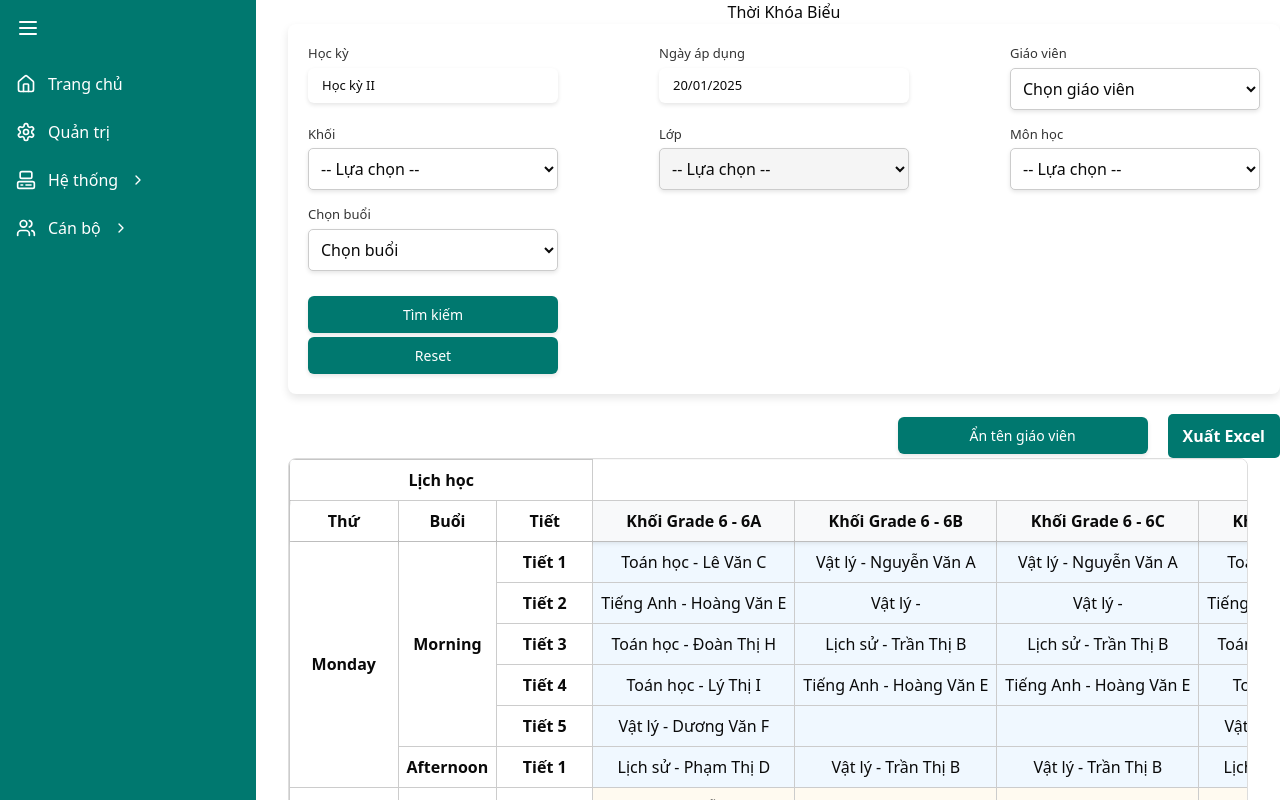
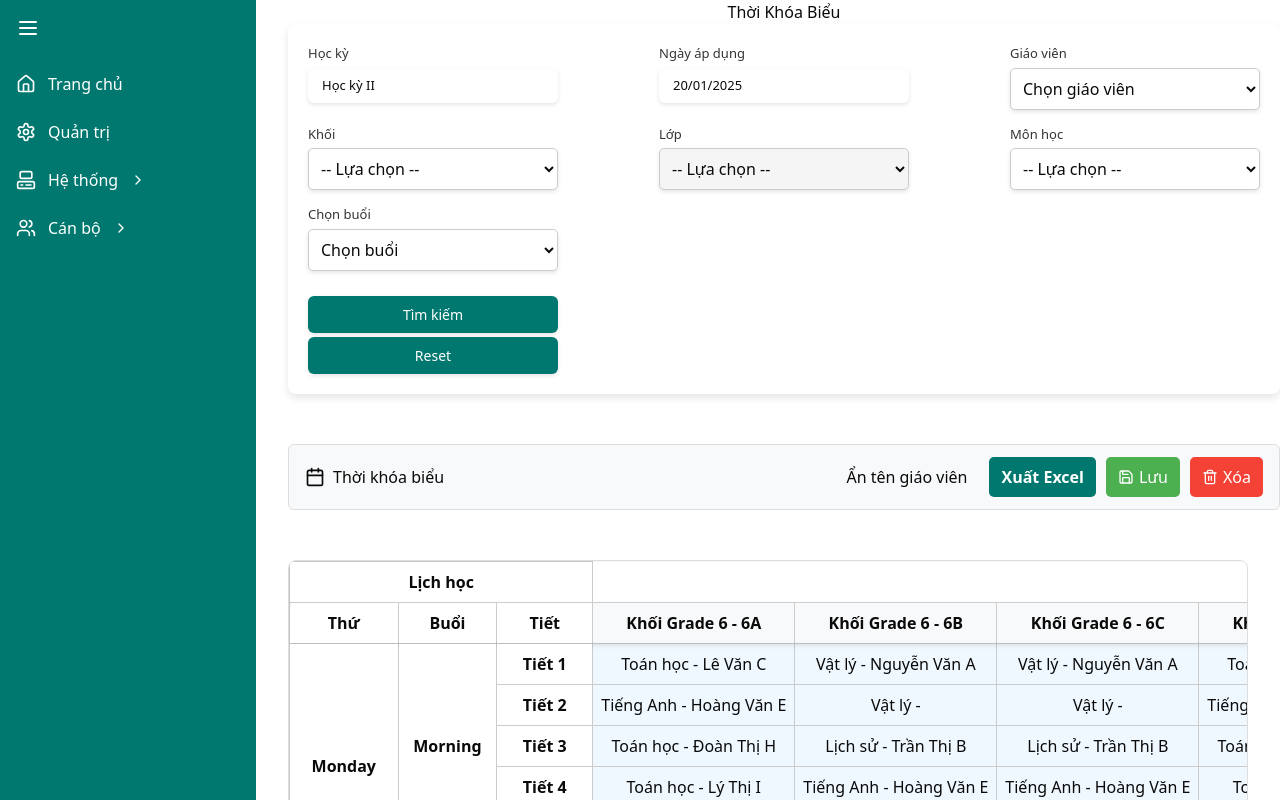
Before and after one commit to khanhpd2402/hgs-management-system, a React (Vite) app in the folder hgs-client/: page /system/schedule in a window 1280 px wide. Shown: the top 800 px of the page. Built offline with nearby package versions, Linux system fonts and the light colour scheme.

Commit message:
ẩn hiện giáo viên exprot

```diff
--- a/hgs-client/src/pages/Schedule/ExportSchedule.jsx
+++ b/hgs-client/src/pages/Schedule/ExportSchedule.jsx
@@ -3,8 +3,17 @@ import * as XLSX from "xlsx";
 import { saveAs } from "file-saver";
 import "./ExportSchedule.scss";
 
-const ExportSchedule = ({ selectedGrade, selectedClass, filteredClasses, scheduleData, days, sessions, getSubjectName, getTeacherName }) => {
-
+const ExportSchedule = ({
+  selectedGrade,
+  selectedClass,
+  filteredClasses,
+  scheduleData,
+  days,
+  sessions,
+  getSubjectName,
+  getTeacherName,
+  showTeacherName // Nhận prop showTeacherName
+}) => {
   const exportToExcel = () => {
     const worksheetData = [];
 
@@ -47,7 +56,13 @@ const ExportSchedule = ({ selectedGrade, selectedClass, filteredClasses, schedul
 
           filteredClasses.forEach(({ grade, className }) => {
             const period = scheduleData[grade]?.[className]?.[day]?.[session]?.[periodIndex];
-            row.push(period ? `${getSubjectName(period.subject_Id)} - ${getTeacherName(period.teacher_id)}` : "");
+            if (period) {
+              const subjectName = getSubjectName(period.subject_Id);
+              const teacherName = showTeacherName ? ` - ${getTeacherName(period.teacher_id)}` : "";
+              row.push(`${subjectName}${teacherName}`);
+            } else {
+              row.push("");
+            }
           });
 
           worksheetData.push(row);
@@ -65,7 +80,7 @@ const ExportSchedule = ({ selectedGrade, selectedClass, filteredClasses, schedul
       { width: 10 }, // "Thứ" giữ nguyên
       { width: 10 }, // "Buổi" giữ nguyên
       { width: 10 }, // "Tiết" giữ nguyên
-      ...filteredClasses.map(() => ({ width: 20 })) // Các lớp có độ rộng gấp đôi
+      ...filteredClasses.map(() => ({ width: 25 })) // Các lớp có độ rộng lớn hơn
     ];
 
     // Xuất file
@@ -73,8 +88,6 @@ const ExportSchedule = ({ selectedGrade, selectedClass, filteredClasses, schedul
     const data = new Blob([excelBuffer], { type: "application/octet-stream" });
     saveAs(data, "Thoi_Khoa_Bieu.xlsx");
   };
-
-
 
   return (
     <button onClick={exportToExcel} className="export-button">
--- a/hgs-client/src/pages/Schedule/Schedule.jsx
+++ b/hgs-client/src/pages/Schedule/Schedule.jsx
@@ -2,6 +2,7 @@ import React, { useState, useMemo } from "react";
 import { scheduleData, teacherData, subjectData } from "./data";
 import "./Schedule.scss";
 import ExportSchedule from "./ExportSchedule";
+import { Calendar, Save, Trash2 } from "lucide-react";
 
 const getTeacherName = (teacher_id) => {
     const teacher = teacherData.find((t) => t.teacher_id === parseInt(teacher_id));
@@ -268,8 +269,15 @@ const ScheduleTable = () => {
 
 
 
-            <div className="filter-row" style={{ display: 'flex', justifyContent: 'flex-end', alignItems: 'center' }}>
-                <div className="filter-column" style={{ marginRight: '10px' }}>
+
+
+            <div className="filter-row-table" style={{ display: 'flex', justifyContent: 'space-between', alignItems: 'center' }}>
+                <div style={{ display: 'flex', alignItems: 'center', gap: '8px' }}>
+                    <Calendar size={20} />
+                    <span>Thời khóa biểu</span>
+                </div>
+                <div style={{ display: 'flex', alignItems: 'center', gap: '10px' }}>
+                    <div className="filter-column-table">
                         <button onClick={() => setShowTeacherName(!showTeacherName)}>
                             {showTeacherName ? "Ẩn tên giáo viên" : "Hiển thị tên giáo viên"}
                         </button>
@@ -284,9 +292,23 @@ const ScheduleTable = () => {
                         sessions={sessions}
                         getSubjectName={getSubjectName}
                         getTeacherName={getTeacherName}
-                    showTeacherName={showTeacherName} // Truyền prop vào
+                        showTeacherName={showTeacherName}
                     />
+
+                    {/* Nút Lưu */}
+                    <button className="btn-save">
+                        <Save size={16} /> Lưu
+                    </button>
+
+                    <button className="btn-delete">
+                        <Trash2 size={16} /> Xóa
+                    </button>
+
                 </div>
+            </div>
+
+
+
 
 
 
--- a/hgs-client/src/pages/Schedule/Schedule.scss
+++ b/hgs-client/src/pages/Schedule/Schedule.scss
@@ -7,6 +7,7 @@
     padding: 0;
     background-color: #fff;
     position: relative; /* Tránh phần thừa do sticky */
+    margin-top: 50px;
 }
 
 /* Bảng chính */
@@ -217,3 +218,54 @@
       max-width: 100%;
     }
   }
+
+
+
+  .filter-row-table {
+    display: flex;
+    justify-content: space-between;
+    align-items: center;
+    background-color: #f8f9fa;
+    padding: 12px 16px;
+    border-radius: 6px;
+    border: 1px solid #ddd;
+    margin-top: 50px;
+
+   // Style chung cho nút
+button {
+  display: flex;
+  align-items: center;
+  gap: 5px;
+  padding: 8px 12px;
+  border: none;
+  border-radius: 5px;
+  cursor: pointer;
+  transition: background 0.3s ease;
+
+  &:hover {
+      background: rgba(0, 0, 0, 0.1); // Màu nền khi hover chung
+  }
+}
+
+// Style riêng cho nút Lưu
+.btn-save {
+  background: #4CAF50; // Màu xanh
+  color: white;
+
+  &:hover {
+      background: #45a049; // Màu xanh đậm hơn khi hover
+  }
+}
+
+// Style riêng cho nút Xóa
+.btn-delete {
+  background: #f44336; // Màu đỏ
+  color: white;
+
+  &:hover {
+      background: #d32f2f; // Màu đỏ đậm hơn khi hover
+  }
+}
+
+
+}
```
Lines whose indentation alone changed are shown as unchanged.
